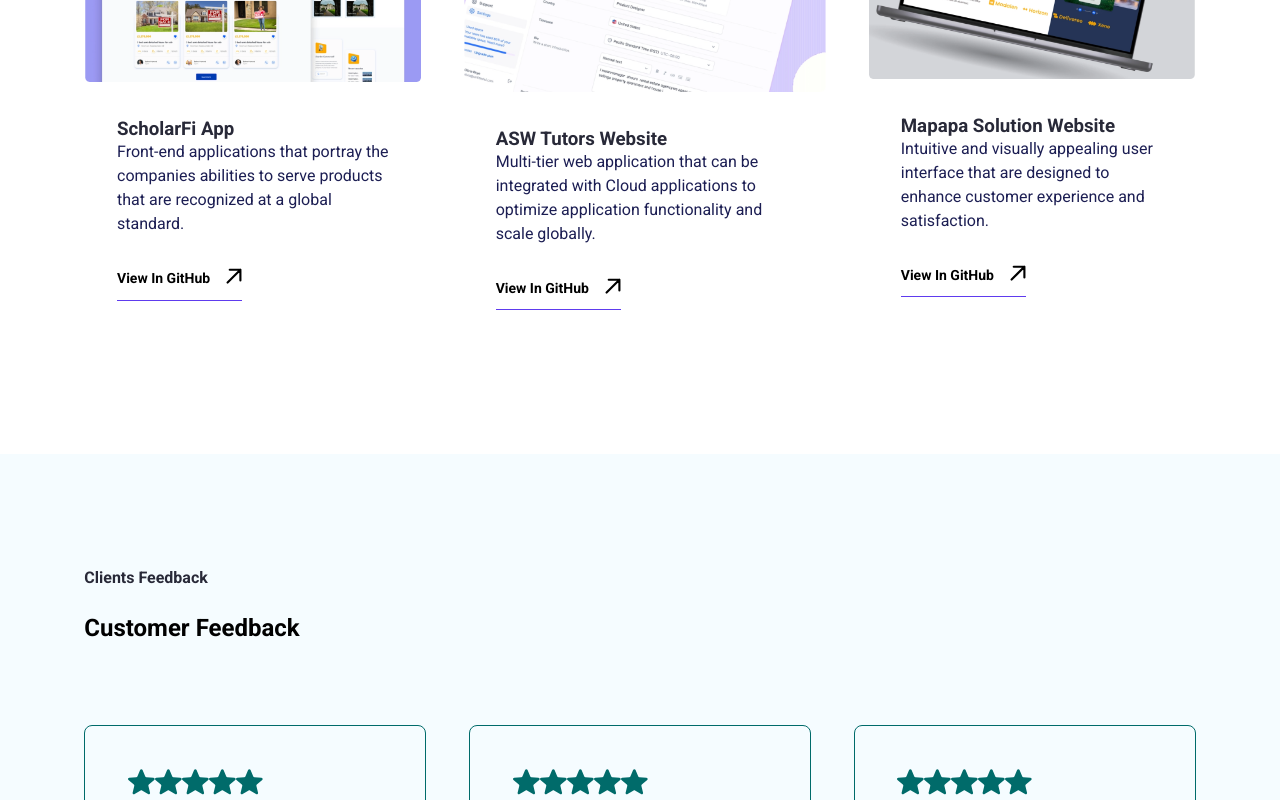
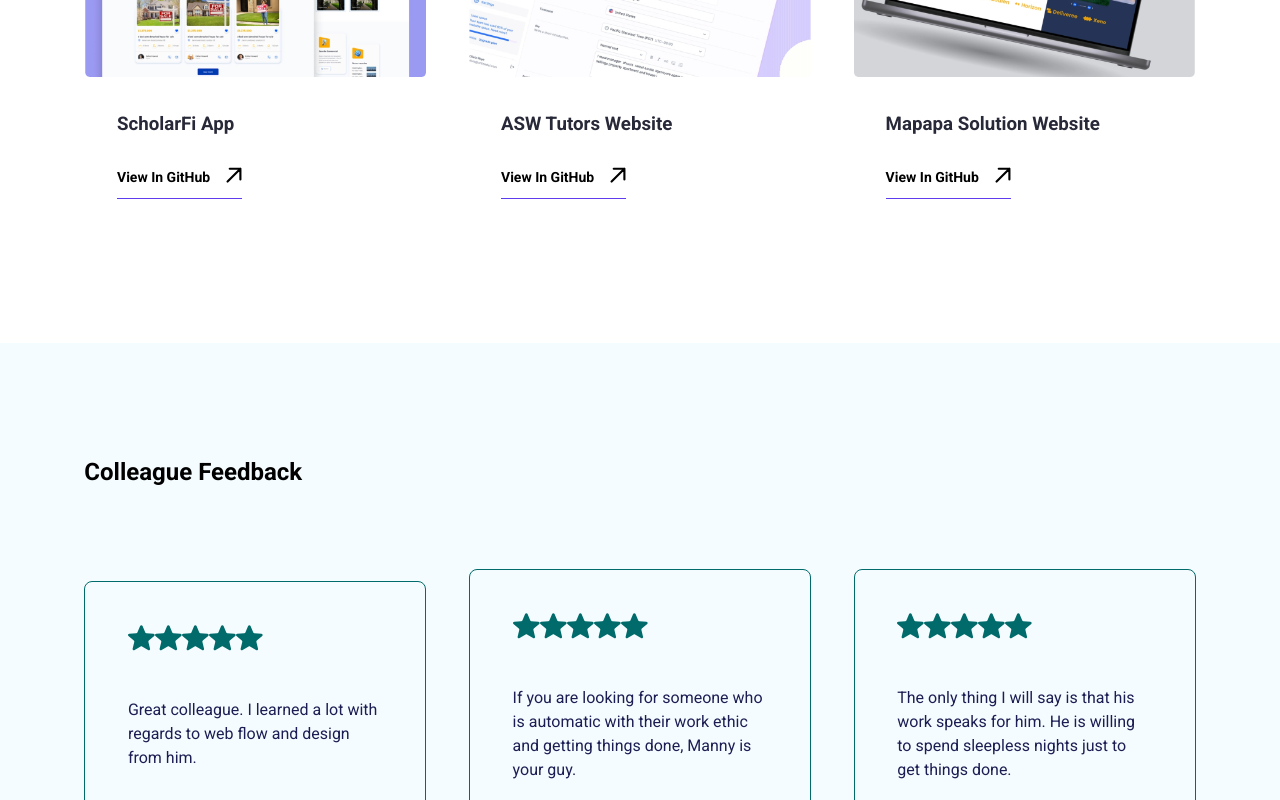
Before and after one commit to mathebulansuku/react-js-personal-portfolio, a React (Create React App) app: page / in a window 1280 px wide. Shown: the part 2900-3700 px from the top of the page. Built offline with nearby package versions, Linux system fonts and the light colour scheme.

Commit message:
testimonial text fixed

```diff
--- a/src/Pages/Home/MyPortfolio.jsx
+++ b/src/Pages/Home/MyPortfolio.jsx
@@ -1,3 +1,4 @@
+import { Link } from "react-scroll";
 import data from "../../data/index.json";
 
 export default function MyPortfolio() {
@@ -37,7 +38,7 @@ export default function MyPortfolio() {
             <div className="portfolio-section-card-content">
               <div>
                 <h3 className="portfolio-section-title">{item.title}</h3>
-                <p className="text-md">{item.description}</p>
+                {/* <p className="text-md">{item.description}</p> */}
               </div>
               <p className="text-sm portfolio-link">
                 {item.link}
--- a/src/Pages/Home/Testimonial.jsx
+++ b/src/Pages/Home/Testimonial.jsx
@@ -5,8 +5,7 @@ export default function Testimonial() {
     <section className="testimonial-section" id="testimonial">
       <div className="portfolio-container-box">
         <div className="portfolio-container">
-          <p className="sub-title">Clients Feedback</p>
-          <h2 className="section-heading">Customer Feedback</h2>
+          <h2 className="section-heading">Colleague Feedback</h2>
         </div>
       </div>
       <div className="portfolio-section-container">
--- a/src/data/index.json
+++ b/src/data/index.json
@@ -31,7 +31,7 @@
       "id": "1",
       "src": "./img/placeholder-image.png",
       "title": "ScholarFi App",
-      "description": "Front-end applications that portray the companies abilities to serve products that are recognized at a global standard.",
+      "description": "A free learning application that contains high school learning content, to aid students with their studies. It also offers career guidance.",
       "link": "View In GitHub"
     },
     {
@@ -55,8 +55,7 @@
       "id": "1",
       "count": "5",
       "src": "./img/avatar-image.png",
-      "title": "ScholarFi App",
-      "description": "Front-end applications that portray the companies abilities to serve products that are recognized at a global standard.",
+      "description": "Great colleague. I learned a lot with regards to web flow and design from him.",
       "author_name": "Derrick Makhubele",
       "author_designation": "Mapapa Solutions"
     },
@@ -64,8 +63,7 @@
       "id": "2",
       "count": "5",
       "src": "./img/avatar-image-1.png",
-      "title": "ScholarFi App",
-      "description": "Front-end applications that portray the companies abilities to serve products that are recognized at a global standard.",
+      "description": "If you are looking for someone who is automatic with their work ethic and getting things done, Manny is your guy.",
       "author_name": "Ebay Mathebula",
       "author_designation": "Mapapa Solutions"
     },
@@ -73,8 +71,7 @@
       "id": "3",
       "count": "5",
       "src": "./img/avatar-image-2.png",
-      "title": "ScholarFi App",
-      "description": "Front-end applications that portray the companies abilities to serve products that are recognized at a global standard.",
+      "description": "The only thing I will say is that his work speaks for him. He is willing to spend sleepless nights just to get things done.",
       "author_name": "Roy Mhlari",
       "author_designation": "Mapapa Solutions"
     }
```
